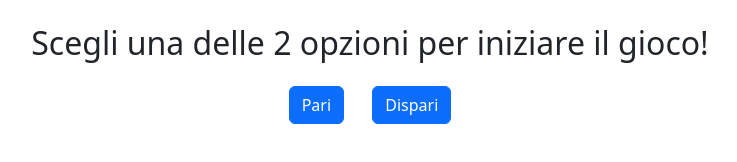
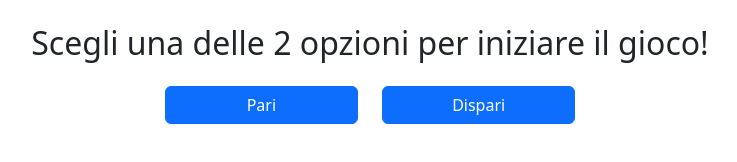
Before and after one commit to vmqxdv/js-paliedispari, a plain HTML site: page Pari e Dispari/index.html in a window 1280 px wide. Shown: the whole page, without its empty margins (270-1007 px from the left). Drawn offline with nearby package versions, Linux system fonts and the light colour scheme.

Commit message:
style: resi i bottoni della stessa dimensione

```diff
--- a/Pari e Dispari/index.html
+++ b/Pari e Dispari/index.html
@@ -14,9 +14,13 @@
 
     <h2 class="my-4">Scegli una delle 2 opzioni per iniziare il gioco!</h2>
 
-    <div class="buttons">
-      <button type="button" class="btn btn-primary me-4">Pari</button>
-      <button type="button" class="btn btn-primary">Dispari</button>
+    <div class="row d-flex justify-content-center">
+      <div class="col-2">
+        <button type="button" class="btn btn-primary w-100">Pari</button>
+      </div>
+      <div class="col-2">
+        <button type="button" class="btn btn-primary w-100">Dispari</button>
+      </div>
     </div>
 
   </main>
```
